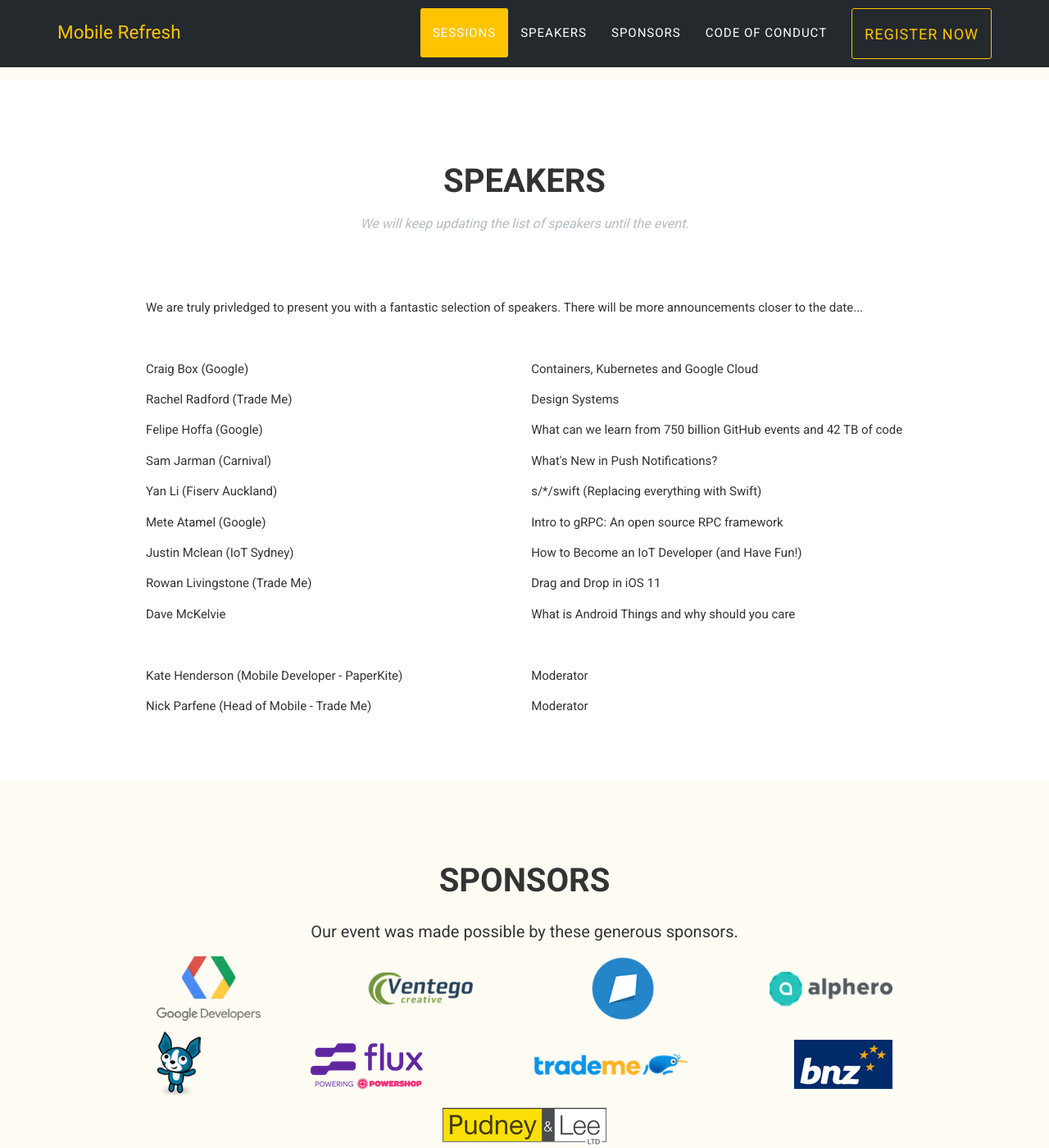
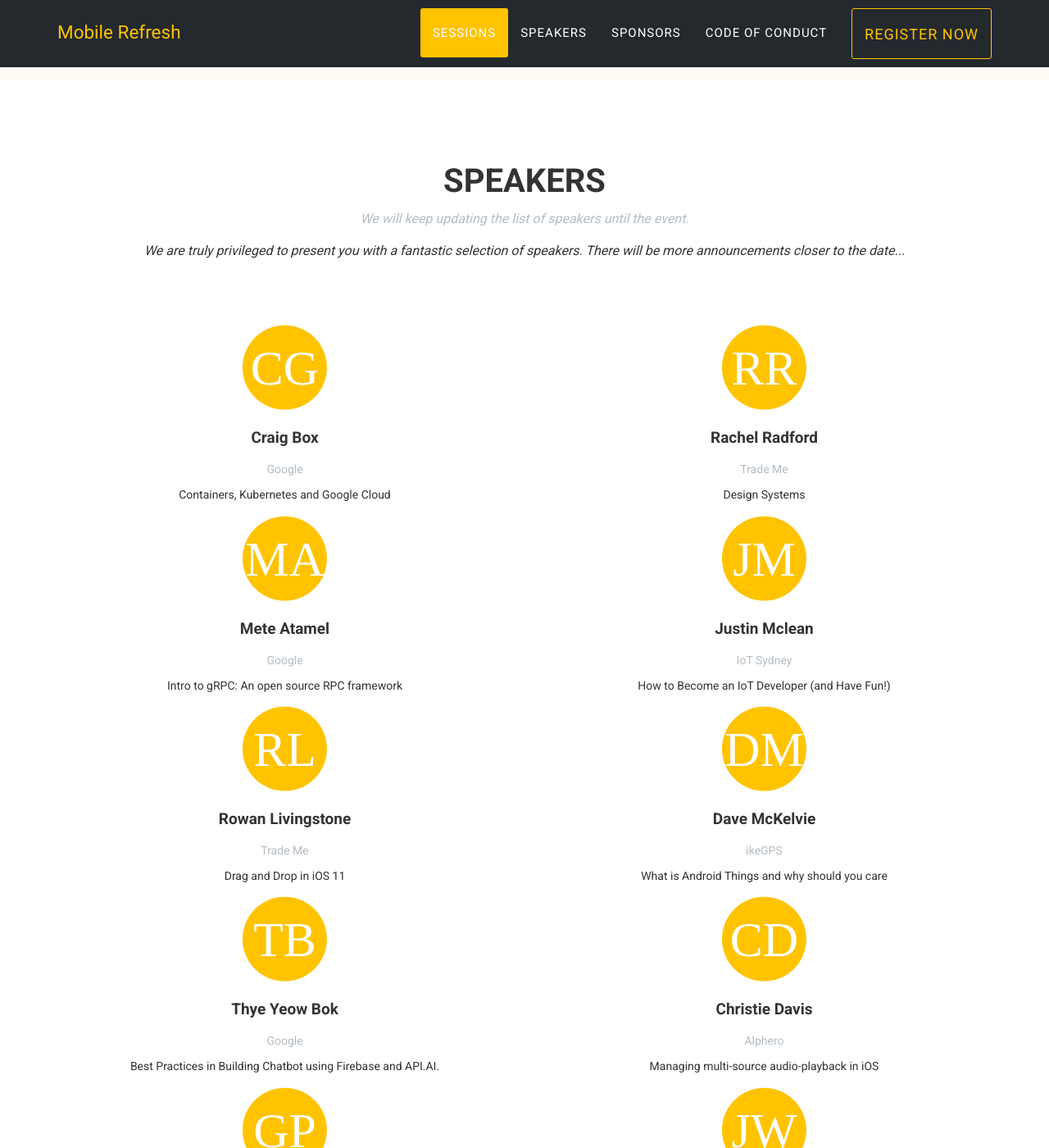
Before and after one commit to MostafaGazar/MostafaGazar.github.io, a Jekyll site: the page built from index.html, in a window 1280 px wide and 1400 px high, scrolled down 2497 px. Shown: the whole window at 82% size. Built offline with Jekyll 4.4.1, drawn with Linux system fonts in a browser that asks for light colours; some web fonts are replaced; some of the changed text lies outside the part shown.

Commit message:
Update speakers section and remove call for papers

```diff
--- a/_includes/speakers.html
+++ b/_includes/speakers.html
@@ -4,66 +4,151 @@
     <div class="row">
       <div class="col-lg-12 text-center">
         <h2 class="section-heading">Speakers</h2>
-                <h3 class="section-subheading text-muted">We will keep updating the list of speakers until the event.</h3>
+        <h3 class="section-subheading text-muted zero-vertical-margin">We will keep updating the list of speakers until
+          the event.</h3>
+        <h3 class="section-subheading">We are truly privileged to present you with a fantastic selection of speakers.
+          There will be more announcements closer to the date...</h3>
       </div>
     </div>
-        <table class="table">
-          <tbody>
-            <tr>
-              <td colspan="2">We are truly privledged to present you with a fantastic selection of speakers. There will be more announcements closer to the date...</td>
-            </tr>
-            <tr>
-              <td colspan="2">&nbsp;</td>
-            </tr>
-            <tr>
-              <td>Craig Box (Google)</td>
-              <td>Containers, Kubernetes and Google Cloud</td>
-            </tr>
-            <tr>
-              <td>Rachel Radford (Trade Me)</td>
-              <td>Design Systems</td>
-            </tr>
-            <tr>
-              <td>Felipe Hoffa (Google)</td>
-              <td>What can we learn from 750 billion GitHub events and 42 TB of code</td>
-            </tr>
-            <tr>
-              <td>Sam Jarman (Carnival)</td>
-              <td>What's New in Push Notifications?</td>
-            </tr>
-            <tr>
-              <td>Yan Li (Fiserv Auckland)</td>
-              <td>s/*/swift (Replacing everything with Swift)</td>
-            </tr>
-            <tr>
-              <td>Mete Atamel (Google)</td>
-              <td>Intro to gRPC: An open source RPC framework</td>
-            </tr>
-            <tr>
-              <td>Justin Mclean (IoT Sydney)</td>
-              <td>How to Become an IoT Developer (and Have Fun!)</td>
-            </tr>
-            <tr>
-              <td>Rowan Livingstone (Trade Me)</td>
-              <td>Drag and Drop in iOS 11</td>
-            </tr>
-            <tr>
-              <td>Dave McKelvie</td>
-              <td>What is Android Things and why should you care</td>
-            </tr>
-          </tbody>
-          <tfoot>
-            <tr>
-              <td colspan="2">&nbsp;</td>
-            </tr>
-            <tr>
-              <td>Kate Henderson (Mobile Developer - PaperKite)</td>
-              <td>Moderator</td>
-            <tr>
-              <td>Nick Parfene (Head of Mobile - Trade Me)</td>
-              <td>Moderator</td>
-            </tr>
-          </tfoot>
-        </table>
+
+    <div class="row text-center">
+      <div class="col-xs-6">
+        <a href="#" target="_blank">
+              <span class="fa-stack fa-4x">
+                <i class="fa fa-circle fa-stack-2x text-primary"></i>
+                <i class="fa fa-stack-1x fa-inverse">CG</i>
+              </span>
+        </a>
+        <h4 class="service-heading">Craig Box</h4>
+        <p class="text-muted">Google</p>
+        <p class="large-text-two-lines">Containers, Kubernetes and Google Cloud</p>
+      </div>
+      <div class="col-xs-6">
+        <a href="#" target="_blank">
+              <span class="fa-stack fa-4x">
+                <i class="fa fa-circle fa-stack-2x text-primary"></i>
+                <i class="fa fa-stack-1x fa-inverse">RR</i>
+              </span>
+        </a>
+        <h4 class="service-heading">Rachel Radford</h4>
+        <p class="text-muted">Trade Me</p>
+        <p class="large-text-two-lines">Design Systems</p>
+      </div>
+      <div class="col-xs-6">
+        <a href="#" target="_blank">
+              <span class="fa-stack fa-4x">
+                <i class="fa fa-circle fa-stack-2x text-primary"></i>
+                <i class="fa fa-stack-1x fa-inverse">MA</i>
+              </span>
+        </a>
+        <h4 class="service-heading">Mete Atamel</h4>
+        <p class="text-muted">Google</p>
+        <p class="large-text-two-lines">Intro to gRPC: An open source RPC framework</p>
+      </div>
+      <div class="col-xs-6">
+        <a href="#" target="_blank">
+              <span class="fa-stack fa-4x">
+                <i class="fa fa-circle fa-stack-2x text-primary"></i>
+                <i class="fa fa-stack-1x fa-inverse">JM</i>
+              </span>
+        </a>
+        <h4 class="service-heading">Justin Mclean</h4>
+        <p class="text-muted">IoT Sydney</p>
+        <p class="large-text-two-lines">How to Become an IoT Developer (and Have Fun!)</p>
+      </div>
+      <div class="col-xs-6">
+        <a href="#" target="_blank">
+              <span class="fa-stack fa-4x">
+                <i class="fa fa-circle fa-stack-2x text-primary"></i>
+                <i class="fa fa-stack-1x fa-inverse">RL</i>
+              </span>
+        </a>
+        <h4 class="service-heading">Rowan Livingstone</h4>
+        <p class="text-muted">Trade Me</p>
+        <p class="large-text-two-lines">Drag and Drop in iOS 11</p>
+      </div>
+      <div class="col-xs-6">
+        <a href="#" target="_blank">
+              <span class="fa-stack fa-4x">
+                <i class="fa fa-circle fa-stack-2x text-primary"></i>
+                <i class="fa fa-stack-1x fa-inverse">DM</i>
+              </span>
+        </a>
+        <h4 class="service-heading">Dave McKelvie</h4>
+        <p class="text-muted">ikeGPS</p>
+        <p class="large-text-two-lines">What is Android Things and why should you care</p>
+      </div>
+      <div class="col-xs-6">
+        <a href="#" target="_blank">
+              <span class="fa-stack fa-4x">
+                <i class="fa fa-circle fa-stack-2x text-primary"></i>
+                <i class="fa fa-stack-1x fa-inverse">TB</i>
+              </span>
+        </a>
+        <h4 class="service-heading">Thye Yeow Bok</h4>
+        <p class="text-muted">Google</p>
+        <p class="large-text-two-lines">Best Practices in Building Chatbot using Firebase and API.AI.</p>
+      </div>
+      <div class="col-xs-6">
+        <a href="#" target="_blank">
+              <span class="fa-stack fa-4x">
+                <i class="fa fa-circle fa-stack-2x text-primary"></i>
+                <i class="fa fa-stack-1x fa-inverse">CD</i>
+              </span>
+        </a>
+        <h4 class="service-heading">Christie Davis</h4>
+        <p class="text-muted">Alphero</p>
+        <p class="large-text-two-lines">Managing multi-source audio-playback in iOS</p>
+      </div>
+      <div class="col-xs-6">
+        <a href="#" target="_blank">
+              <span class="fa-stack fa-4x">
+                <i class="fa fa-circle fa-stack-2x text-primary"></i>
+                <i class="fa fa-stack-1x fa-inverse">GP</i>
+              </span>
+        </a>
+        <h4 class="service-heading">Glenn Parker</h4>
+        <p class="text-muted">Xero</p>
+        <p class="large-text-two-lines">Building shared code across timezones</p>
+      </div>
+      <div class="col-xs-6">
+        <a href="#" target="_blank">
+              <span class="fa-stack fa-4x">
+                <i class="fa fa-circle fa-stack-2x text-primary"></i>
+                <i class="fa fa-stack-1x fa-inverse">JW</i>
+              </span>
+        </a>
+        <h4 class="service-heading">Julie Watson</h4>
+        <p class="text-muted">Trade Me</p>
+        <p class="large-text-two-lines">How mobile phones have changed New Zealanders' lives and why it matters</p>
+      </div>
+    </div>
+
+    <br/><br/><br/>
+
+    <div class="row text-center">
+      <div class="col-xs-6">
+        <a href="#" target="_blank">
+          <span class="fa-stack fa-4x">
+            <i class="fa fa-circle fa-stack-2x text-primary"></i>
+            <i class="fa fa-stack-1x fa-inverse">KH</i>
+          </span>
+        </a>
+        <h4 class="service-heading">Kate Henderson</h4>
+        <p class="text-muted">Mobile Developer - PaperKite</p>
+        <p class="large-text-two-lines">Moderator</p>
+      </div>
+      <div class="col-xs-6">
+        <a href="#" target="_blank">
+          <span class="fa-stack fa-4x">
+            <i class="fa fa-circle fa-stack-2x text-primary"></i>
+            <i class="fa fa-stack-1x fa-inverse">NP</i>
+          </span>
+        </a>
+        <h4 class="service-heading">Nick Parfene</h4>
+        <p class="text-muted">Head of Mobile - Trade Me</p>
+        <p class="large-text-two-lines">Moderator</p>
+      </div>
+    </div>
   </div>
 </section>
```
Also changed, not shown: _includes/css/agency.css (+15 -0 lines), 2 other files. Lines whose indentation alone changed are shown as unchanged.
